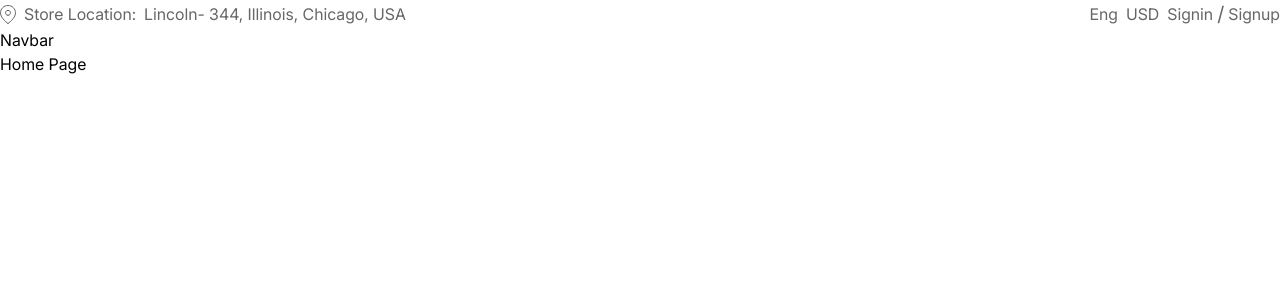
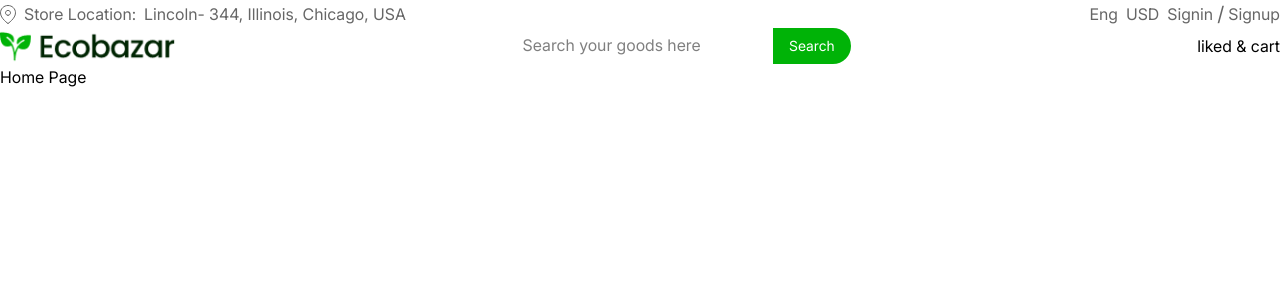
Before and after one commit to Shanto-prime/e-commerce-frontend, a React (Vite) app: page / in a window 1280 px wide. Shown: the top 300 px of the page. Built offline with nearby package versions, Linux system fonts and the light colour scheme.

Commit message:
feat: add Button component with variant and size options

```diff
--- a/src/Components/Navbar/Navbar.jsx
+++ b/src/Components/Navbar/Navbar.jsx
@@ -1,5 +1,6 @@
 import { useState } from "react";
 import MapPinSVG from "../CommonIcons/MapPinSVG";
+import Button from "../UI/Button/Button";
 export default function Navbar() {
     const [isLogin, setIsLogin] = useState(false);
     return (
@@ -43,8 +44,21 @@ export default function Navbar() {
                         </div>
                     </div>
                 </div>
+                <div className="flex justify-between items-center">
+                    <div className="w-44">
+                        <img src="/public/logo-text.png" alt="" />
+                    </div>
+                    <div>
+                        <input
+                            type="text"
+                            id="search"
+                            placeholder="Search your goods here"
+                        />{" "}
+                        <Button className="rounded-l-none">Search</Button>
+                    </div>
+                    <div>liked & cart</div>
+                </div>
             </nav>
-            <h2>Navbar</h2>
         </>
     );
 }
--- /dev/null
+++ b/src/Components/UI/Button/Button.jsx
@@ -0,0 +1,32 @@
+export default function Button({
+    children,
+    variant = "solid",
+    size = "md",
+    className = "",
+    ...props
+}) {
+    const base =
+        "inline-flex items-center justify-center font-medium transition-all duration-200 rounded-[43px]";
+
+    const variants = {
+        solid: "bg-[var(--primary)] text-white hover:bg-[var(--primary-hover)]",
+        outline:
+            "border border-[var(--primary)] text-[var(--primary)] hover:border-[var(--primary-hover)] hover:text-[var(--primary-hover)]",
+        ghost: "text-[var(--primary)] bg-[var(--primary-bg)] border-0 hover:text-[var(--primary-hover)] hover:bg-[var(--primary-bg-hover)]",
+    };
+
+    const sizes = {
+        sm: "px-3 py-1.5 text-sm",
+        md: "px-4 py-2 text-sm",
+        lg: "px-6 py-3 text-base",
+    };
+
+    return (
+        <button
+            className={`${base} ${variants[variant]} ${sizes[size]} ${className}`}
+            {...props}
+        >
+            {children}
+        </button>
+    );
+}
--- a/src/index.css
+++ b/src/index.css
@@ -4,6 +4,10 @@
 }
 :root {
     --pg-1: #666666;
+    --primary: #00b307;
+    --primary-hover: #2c742f;
+    --primary-bg: #d1d9d1;
+    --primary-bg-hover: #bbc9bb;
 }
 
 body {
```
Also changed, not shown: public/logo-text.png (added).
